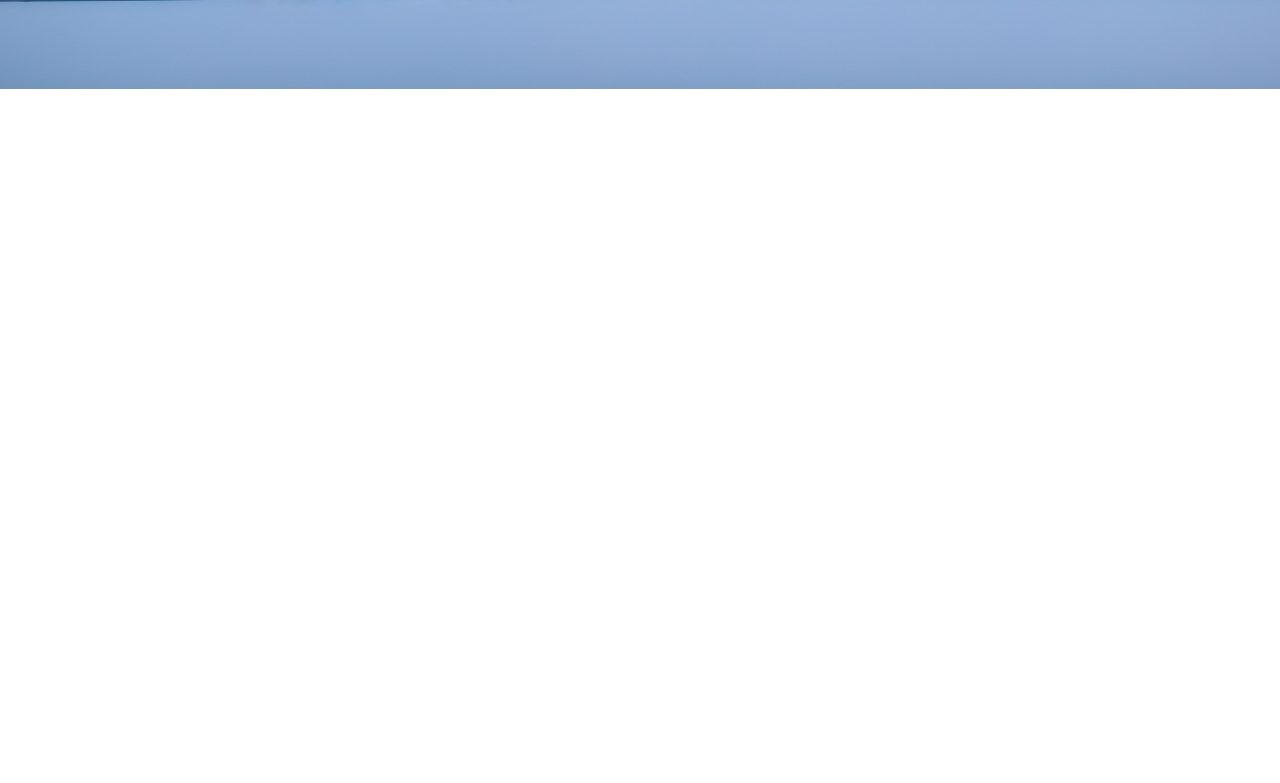
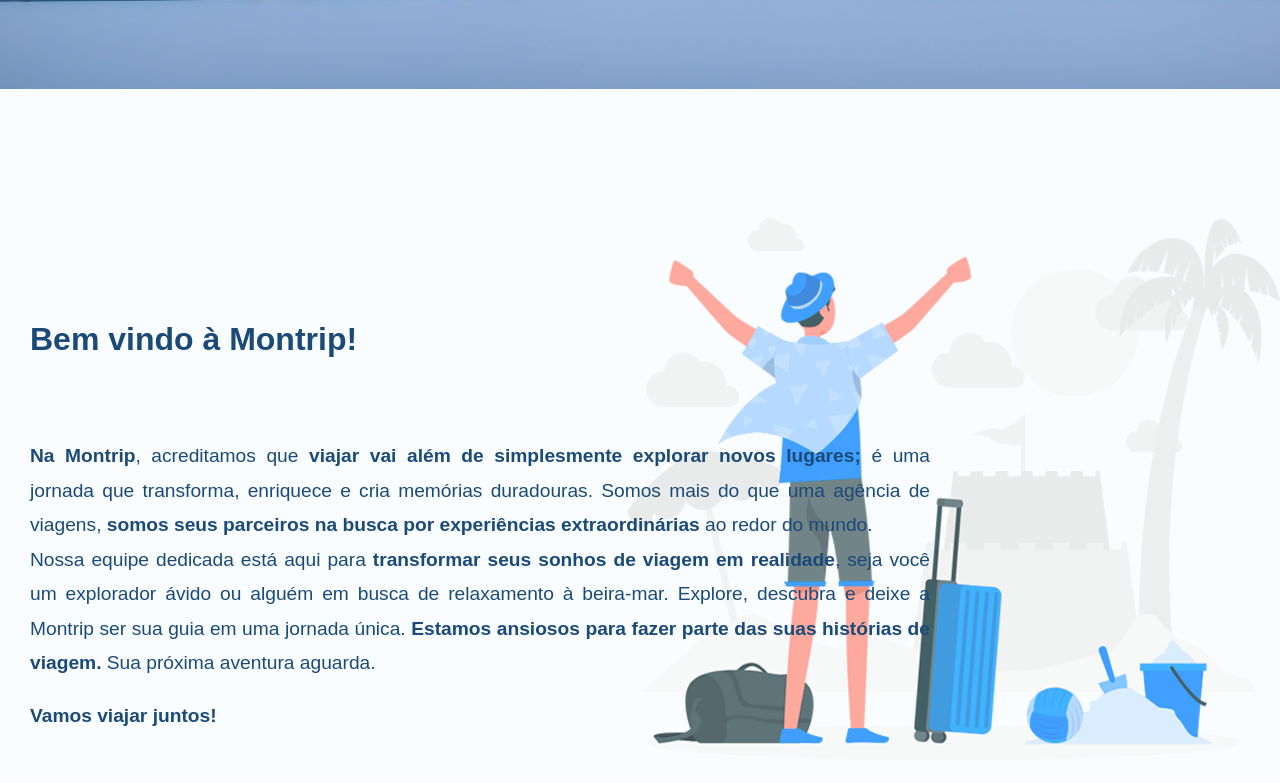
Before and after one commit to igorfmontenegro/montrip, a React (Vite) app: page / in a window 1280 px wide. Shown: the part 711-1494 px from the top of the page. Built offline with nearby package versions, Linux system fonts and the light colour scheme; the HTML template or start-up script is replaced by a standard one.

Commit message:
feat: add about section

```diff
--- /dev/null
+++ b/src/components/About/About.styles.ts
@@ -0,0 +1,34 @@
+import styled from 'styled-components'
+import Travel from '../../assets/mantravel.png'
+
+export const Container = styled.section`
+  background-color: #f9fdff;
+  height: 100vh;
+  background-image: url(${Travel});
+  background-repeat: no-repeat;
+
+  background-position: right;
+`
+
+export const Content = styled.div`
+  max-width: 1340px;
+  margin: auto;
+  padding: 150px 30px 0px 30px;
+  color: #1b4a78;
+
+  h1 {
+    line-height: 25vh;
+    font-size: 2em;
+  }
+
+  p {
+    font-size: 1.2em;
+    line-height: 1.8;
+    max-width: 900px;
+    text-align: justify;
+
+    span {
+      font-weight: 700;
+    }
+  }
+`
--- /dev/null
+++ b/src/components/About/index.tsx
@@ -0,0 +1,36 @@
+import { Container, Content } from './About.styles'
+
+export function About() {
+  return (
+    <Container>
+      <Content>
+        <h1> Bem vindo à Montrip!</h1>
+        <p>
+          <span>Na Montrip</span>, acreditamos que{' '}
+          <span>viajar vai além de simplesmente explorar novos lugares;</span> é
+          uma jornada que transforma, enriquece e cria memórias duradouras.
+          Somos mais do que uma agência de viagens,{' '}
+          <span>
+            somos seus parceiros na busca por experiências extraordinárias
+          </span>{' '}
+          ao redor do mundo.
+        </p>
+        <p>
+          Nossa equipe dedicada está aqui para{' '}
+          <span>transformar seus sonhos de viagem em realidade</span>, seja você
+          um explorador ávido ou alguém em busca de relaxamento à beira-mar.
+          Explore, descubra e deixe a Montrip ser sua guia em uma jornada única.{' '}
+          <span>
+            Estamos ansiosos para fazer parte das suas histórias de viagem.
+          </span>{' '}
+          Sua próxima aventura aguarda.
+        </p>{' '}
+        <br />
+        <p>
+          {' '}
+          <span>Vamos viajar juntos!</span>
+        </p>
+      </Content>
+    </Container>
+  )
+}
--- a/src/components/Header/Header.styles.ts
+++ b/src/components/Header/Header.styles.ts
@@ -19,6 +19,7 @@ export const Container = styled.div<ContainerProps>`
 
   a {
     color: #fff;
+    font-size: 1.1em;
     text-decoration: none;
   }
 
--- a/src/components/Header/index.tsx
+++ b/src/components/Header/index.tsx
@@ -8,10 +8,8 @@ export function Header() {
     function handleScroll() {
       const scrollTop = document.documentElement.scrollTop
       if (scrollTop > 80 && scrolled === false) {
-        console.log('Maior que 0')
         setScrolled(true)
       } else if (scrollTop < 80 && scrolled === true) {
-        console.log('Menor que 0')
         setScrolled(false)
       }
     }
--- a/src/components/Montrip/index.tsx
+++ b/src/components/Montrip/index.tsx
@@ -1,12 +1,14 @@
 import { Header } from '../Header'
 import { Container } from './Montrip.styles'
 import { HomePage } from '../HomePage'
+import { About } from '../About'
 
 export function Montrip() {
   return (
     <Container>
       <Header />
       <HomePage />
+      <About />
     </Container>
   )
 }
```
Also changed, not shown: src/assets/mantravel.png (added).
